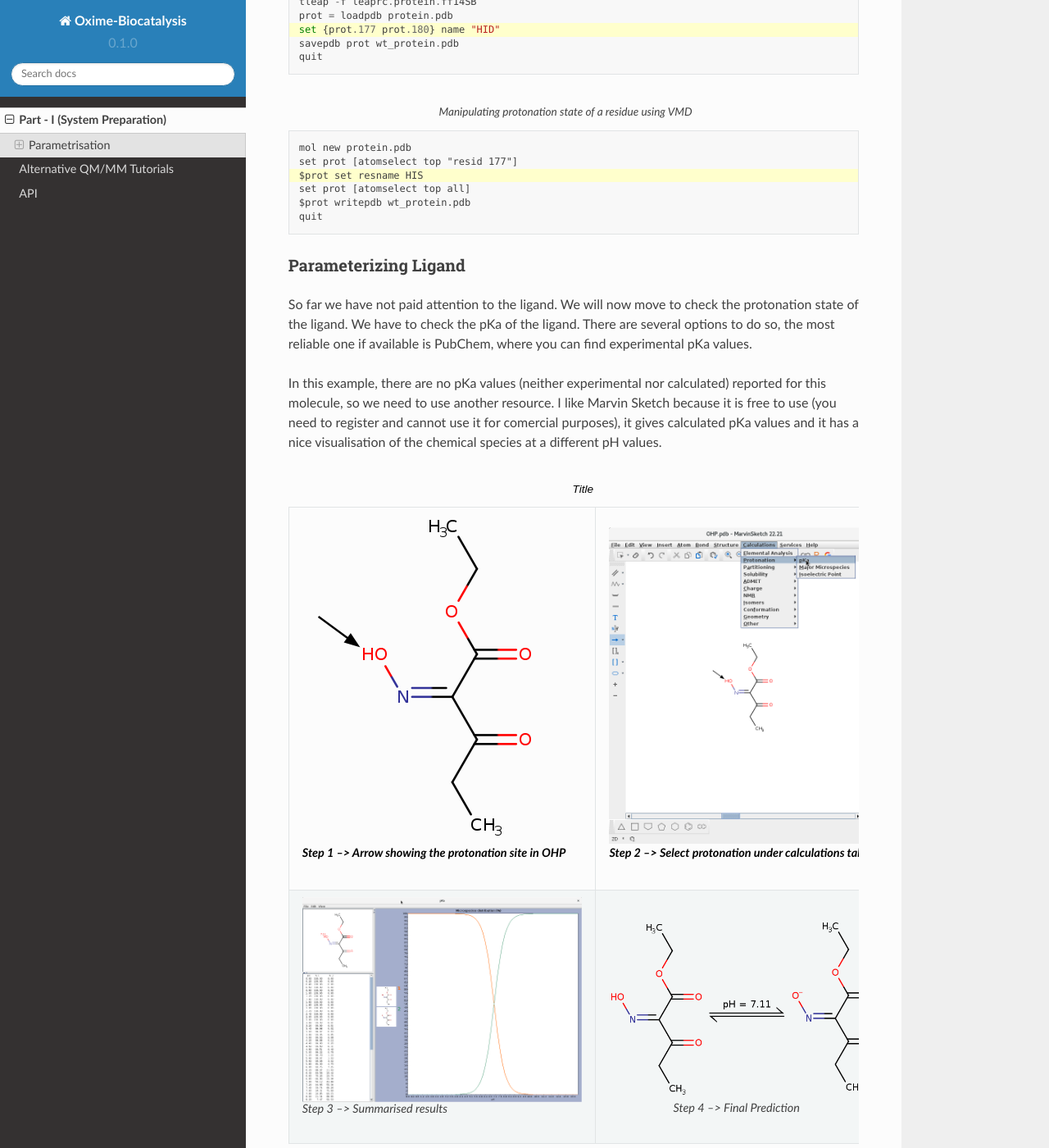
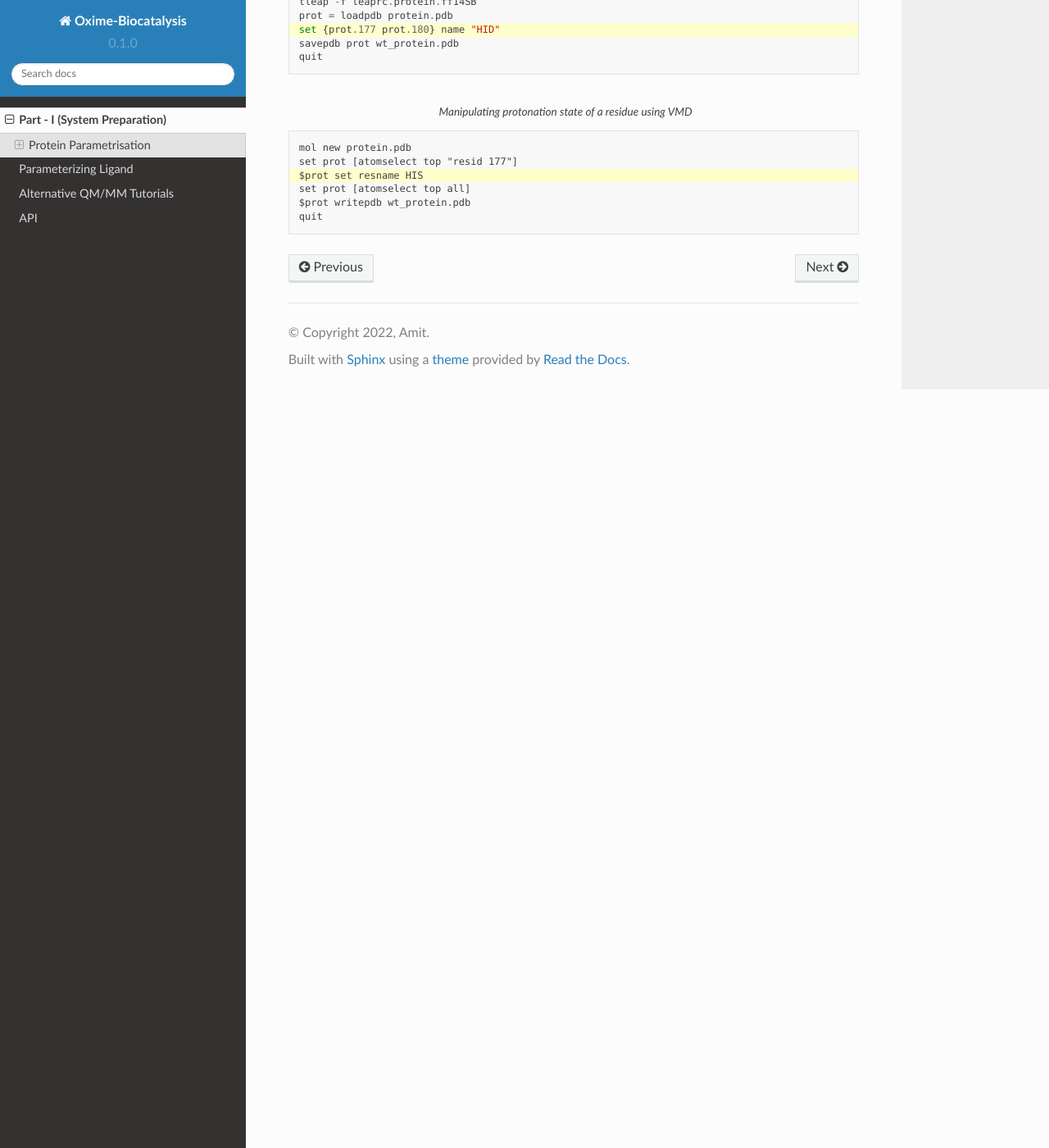
Before and after one commit to hopanoid/Enzyme-Reaction-Dynamics-Tutorial, a Sphinx documentation site: the page built from docs/source/1-protein.rst, in a window 1280 px wide and 1400 px high, scrolled down 2144 px. Shown: the whole window at 82% size. Built offline with Sphinx 7.4.7 and the Read the Docs theme 2.0.0, drawn with Linux system fonts in a browser that asks for light colours; some of the changed text lies outside the part shown.

Commit message:
Parameterization splitted due to long page scrolling

```diff
--- a/docs/source/system.rst
+++ b/docs/source/1-protein.rst
@@ -9,9 +9,9 @@ Part - I (System Preparation)
 
 .. _parametrisation:
 
-***************
-Parametrisation
-***************
+***********************
+Protein Parametrisation
+***********************
 
 .. important::
 
@@ -133,37 +133,3 @@ HID (proton on ND1), or HIP (both protons).
         set prot [atomselect top all]
         $prot writepdb wt_protein.pdb
         quit
-
-=====================
-Parameterizing Ligand
-=====================
-
-So far we have not paid attention to the ligand. We will now move to check the protonation state of the ligand.
-We have to check the pKa of the ligand. There are several options to do so, the most reliable one if available
-is PubChem, where you can find experimental pKa values.
-
-In this example, there are no pKa values (neither experimental nor calculated) reported for this molecule, so we
-need to use another resource. I like Marvin Sketch because it is free to use (you need to register and cannot
-use it for comercial purposes), it gives calculated pKa values and it has a nice visualisation of the chemical
-species at a different pH values.
-
-.. list-table:: Title
-        :widths: 25 25
-        :header-rows: 1
-
-        * - .. figure:: /figs/OHP-1.png
-
-                Step 1 --> Arrow showing the protonation site in OHP
-
-          - .. figure:: /figs/marvin-pka-step-1.png
-
-                Step 2 --> Select protonation under calculations tab
-
-        * - .. figure:: /figs/marvin-pka-step-3.png
-
-                Step 3 --> Summarised results
-
-          - .. figure:: /figs/marvin-pka-step-4.png
-                :align: center
-
-                Step 4 --> Final Prediction
--- a/docs/source/index.rst
+++ b/docs/source/index.rst
@@ -67,6 +67,7 @@ Contents
 --------
 
 .. toctree::
-   system
+   1-protein
+   2-ligand
    alternatives
    api
```
Also changed, not shown: docs/source/2-ligand.rst (added, +33 -0 lines).
